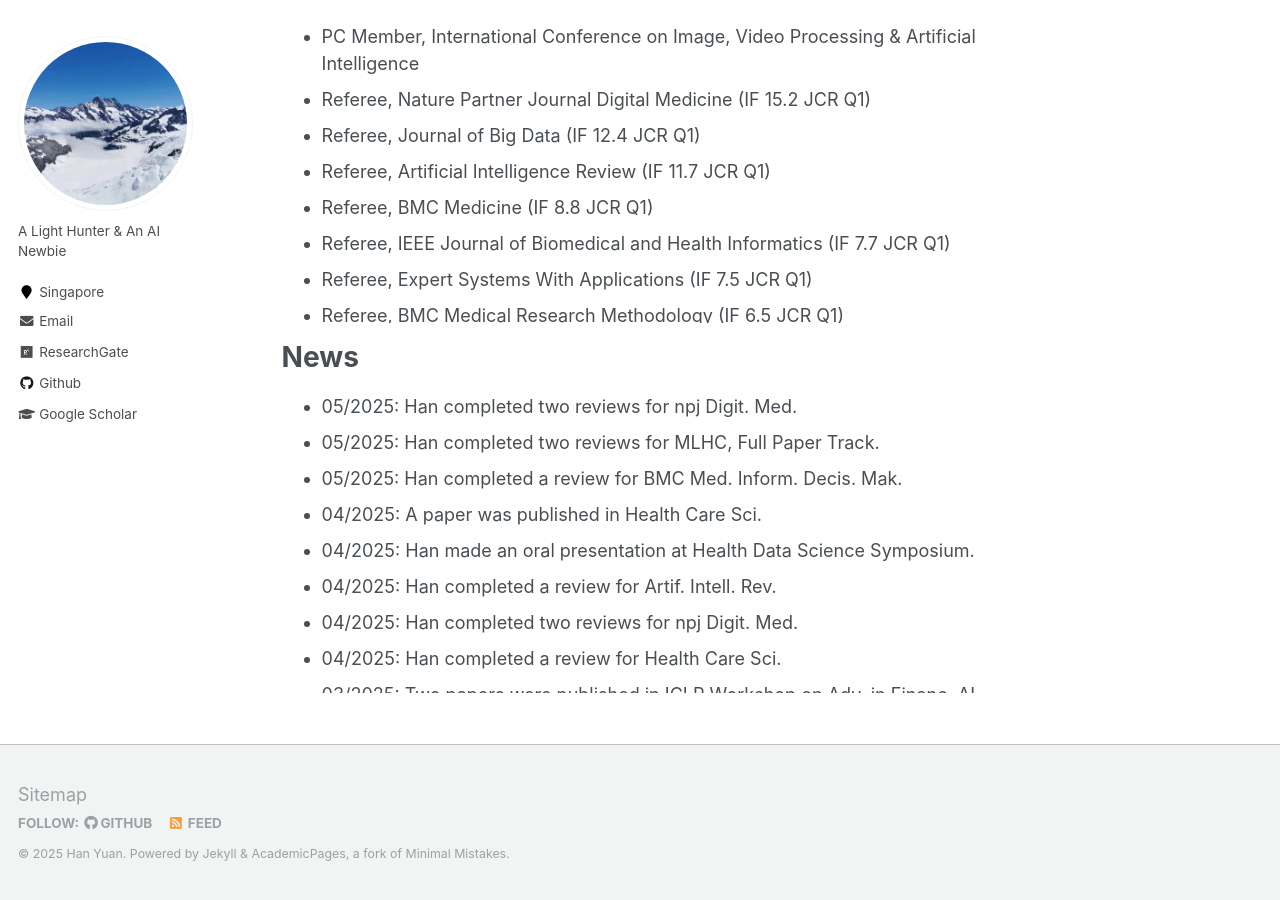
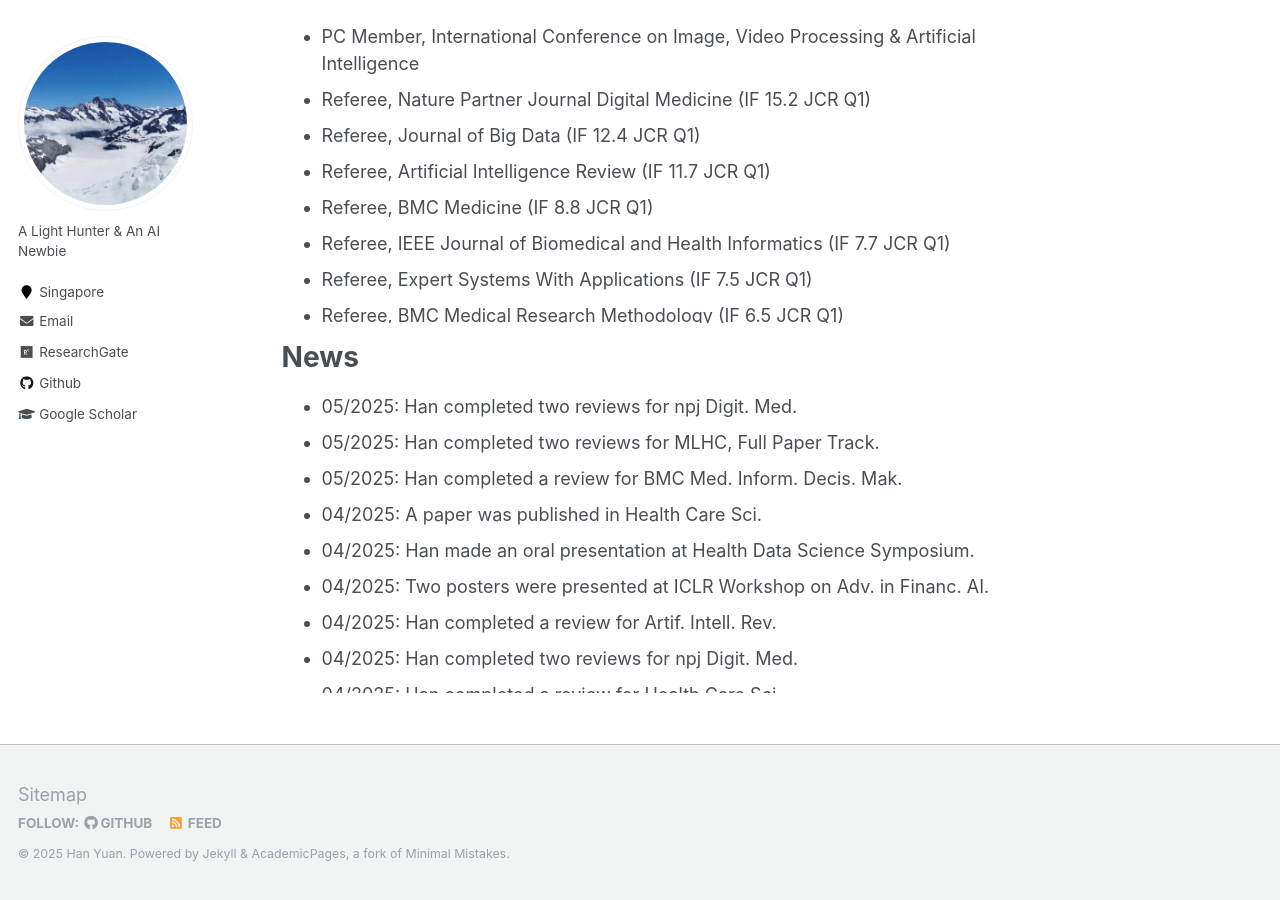
Before and after one commit to Han-Yuan-Med/Han-Yuan-Med.github.io, a Jekyll site: the page built from _pages/about.md, in a window 1280 px wide and 900 px high, scrolled down 968 px. Built offline with Jekyll 4.4.1, drawn with Linux system fonts in a browser that asks for light colours.

Commit message:
Update about.md

```diff
--- a/_pages/about.md
+++ b/_pages/about.md
@@ -54,10 +54,10 @@ Thank you for visiting my academic website. I invite you to explore the [publica
   <li>05/2025: Han completed a review for BMC Med. Inform. Decis. Mak.</li>
   <li>04/2025: A paper was published in Health Care Sci.</li>
   <li>04/2025: Han made an oral presentation at Health Data Science Symposium.</li>
+  <li>04/2025: Two posters were presented at ICLR Workshop on Adv. in Financ. AI.</li>
   <li>04/2025: Han completed a review for Artif. Intell. Rev.</li>
   <li>04/2025: Han completed two reviews for npj Digit. Med.</li>
   <li>04/2025: Han completed a review for Health Care Sci.</li>
-  <li>03/2025: Two papers were published in ICLR Workshop on Adv. in Financ. AI.</li>
   <li>03/2025: A paper was published in Med. Adv.</li>
   <li>03/2025: Han completed a review for IEEE J. Biomed. Health Inform.</li>
   <li>03/2025: Han completed a review for Respir. Res.</li>
```
